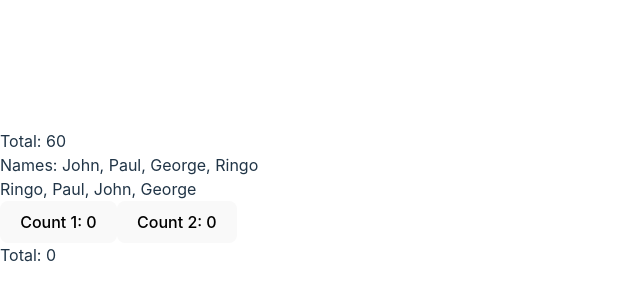
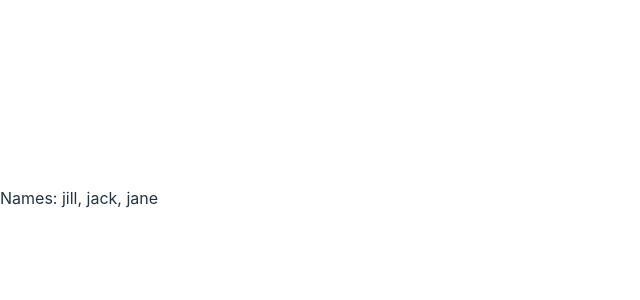
Before and after one commit to sung8/react-state-mgmt-study, a React (Vite) app: page / in a window 1280 px wide. Shown: the part 202-502 px from the top of the page, without its empty margins (0-640 px from the left). Built offline with nearby package versions, Linux system fonts and the light colour scheme.

Commit message:
useEffect avoid fetch and enqueue render infinite loop for API request

```diff
--- /dev/null
+++ b/public/jack.json
@@ -0,0 +1,4 @@
+{
+  "id": 2,
+  "name": "Jack Doe"
+}
--- /dev/null
+++ b/public/jane.json
@@ -0,0 +1,4 @@
+{
+  "id": 3,
+  "name": "Jane Smith"
+}
--- /dev/null
+++ b/public/jill.json
@@ -0,0 +1,4 @@
+{
+  "id": 1,
+  "name": "Jill Kim"
+}
--- /dev/null
+++ b/public/names.json
@@ -0,0 +1 @@
+["jill", "jack", "jane"]
--- a/src/App.jsx
+++ b/src/App.jsx
@@ -1,38 +1,17 @@
-import { useState, useCallback, useMemo } from 'react';
-
-function SortedList({ list, sortFunc }) {
-  console.log('SortedList render');
-  const sortedList = useMemo(() => {
-    console.log('Running sort');
-    return [...list].sort(sortFunc);
-  }, [list, sortFunc]);
-  return <div>{sortedList.join(', ')}</div>;
-}
+import { useState, useEffect } from 'react';
 
 function App() {
-  const [numbers] = useState([10, 20, 30]);
-  const total = useMemo(
-    () => numbers.reduce((acc, number) => acc + number, 0),
-    [numbers]
-  );
+  const [names, setNames] = useState([]);
 
-  const [names] = useState(['John', 'Paul', 'George', 'Ringo']);
-
-  const [count1, setCount1] = useState(0);
-  const [count2, setCount2] = useState(0);
-
-  const countTotalBetter = count1 + count2;
-
-  const sortFunc = useCallback((a, b) => a.localeCompare(b) * -1, []);
+  useEffect(() => {
+    fetch('/names.json')
+      .then((res) => res.json())
+      .then((data) => setNames(data));
+  }, []);
 
   return (
     <div className="App">
-      <div>Total: {total}</div>
       <div>Names: {names.join(', ')}</div>
-      <SortedList list={names} sortFunc={sortFunc} />
-      <button onClick={() => setCount1(count1 + 1)}>Count 1: {count1}</button>
-      <button onClick={() => setCount2(count2 + 1)}>Count 2: {count2}</button>
-      <div>Total: {countTotalBetter}</div>
     </div>
   );
 }
```
Also changed, not shown: prev_sections/native-useCallback.txt (added).
